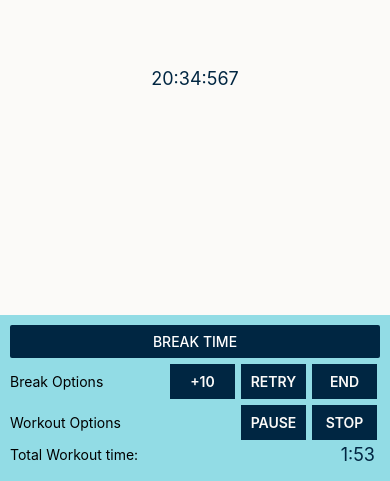
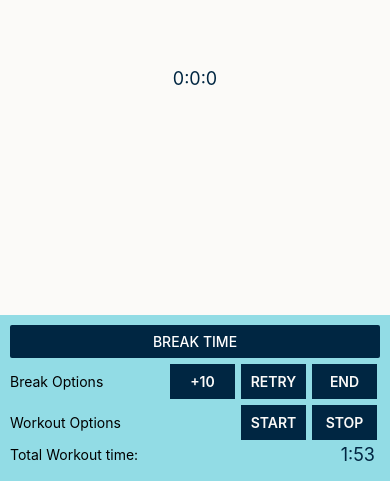
Before and after one commit to khazarr/muscleApp-ReactNative, a React Native app: screen / in a window 390 px wide. Shown: the part 274-755 px from the top of the page. Built offline with nearby package versions, Linux system fonts and the light colour scheme.

Commit message:
interval in progress

```diff
--- a/App.js
+++ b/App.js
@@ -4,7 +4,8 @@ import {
   StyleSheet,
   Text,
   View,
-  Button
+  Button,
+  TouchableOpacity
 } from 'react-native';
 import moment from 'moment'
 
@@ -12,12 +13,30 @@ export default class App extends React.Component {
   constructor (props) {
     super(props)
     this.state = {
-      currentTime: 1234567,
-      totalWorkoutTime: 113311
+      totalWorkoutTime: 113311,
+      start: 0,
+      now: 0
     }
   }
   render() {
-    const { currentTime, totalWorkoutTime} = this.state
+    const { totalWorkoutTime, now, start} = this.state
+    const currentTime = now - start
+
+    const startFun = () => {
+      const now = new Date().getTime()
+      this.setState({
+        start: now + 1000,
+        now
+      })
+      // this.timer = setInterval(() => {
+      //   this.setState({ now: new Date().getTime()}),
+      //   500 })
+    }
+
+    const stopFun = () => {
+      clearInterval(this.timer)
+    }
+
     return (
       <View style={{flex: 1}}>
         < View style = {styles.topContainer} >
@@ -42,7 +61,7 @@ export default class App extends React.Component {
           color = "#002642"
         />
         <BreakOptions />
-        <WorkoutOptions />
+        <WorkoutOptions start={startFun} stop={stopFun}/>
         <TotalWorkout time={totalWorkoutTime} />
 
         </View>
@@ -87,25 +106,25 @@ function BreakOptions() {
   )
 }
 
-function WorkoutOptions() {
+function WorkoutOptions({start, stop}) {
   return (
     <View style={BreakOptionsStyles.MainContainer}>
       <View style={BreakOptionsStyles.TitleContainer}>
         <Text>Workout Options</Text>
       </View>
       <View style={BreakOptionsStyles.BtnContainer}>
-        <OptionBtn style={BreakOptionsStyles.Btn} title="PAUSE" textStyle={BreakOptionsStyles.TextStyle}/>
-        <OptionBtn style={BreakOptionsStyles.Btn} title="STOP" textStyle={BreakOptionsStyles.TextStyle}/>
+        <OptionBtn style={BreakOptionsStyles.Btn} title="START" textStyle={BreakOptionsStyles.TextStyle} onPress={start}/>
+        <OptionBtn style={BreakOptionsStyles.Btn} title="STOP" textStyle={BreakOptionsStyles.TextStyle} onPress={stop}/>
       </View>
     </View>
   )
 }
 
-function OptionBtn({style, title, textStyle}) {
+function OptionBtn({ style, title, textStyle, onPress }) {
   return (
-    <View style={style}>
+    <TouchableOpacity style={style} onPress={onPress}>
       <Text style={textStyle}>{title}</Text>
-    </View>
+    </TouchableOpacity>
   )
 }
 
```
